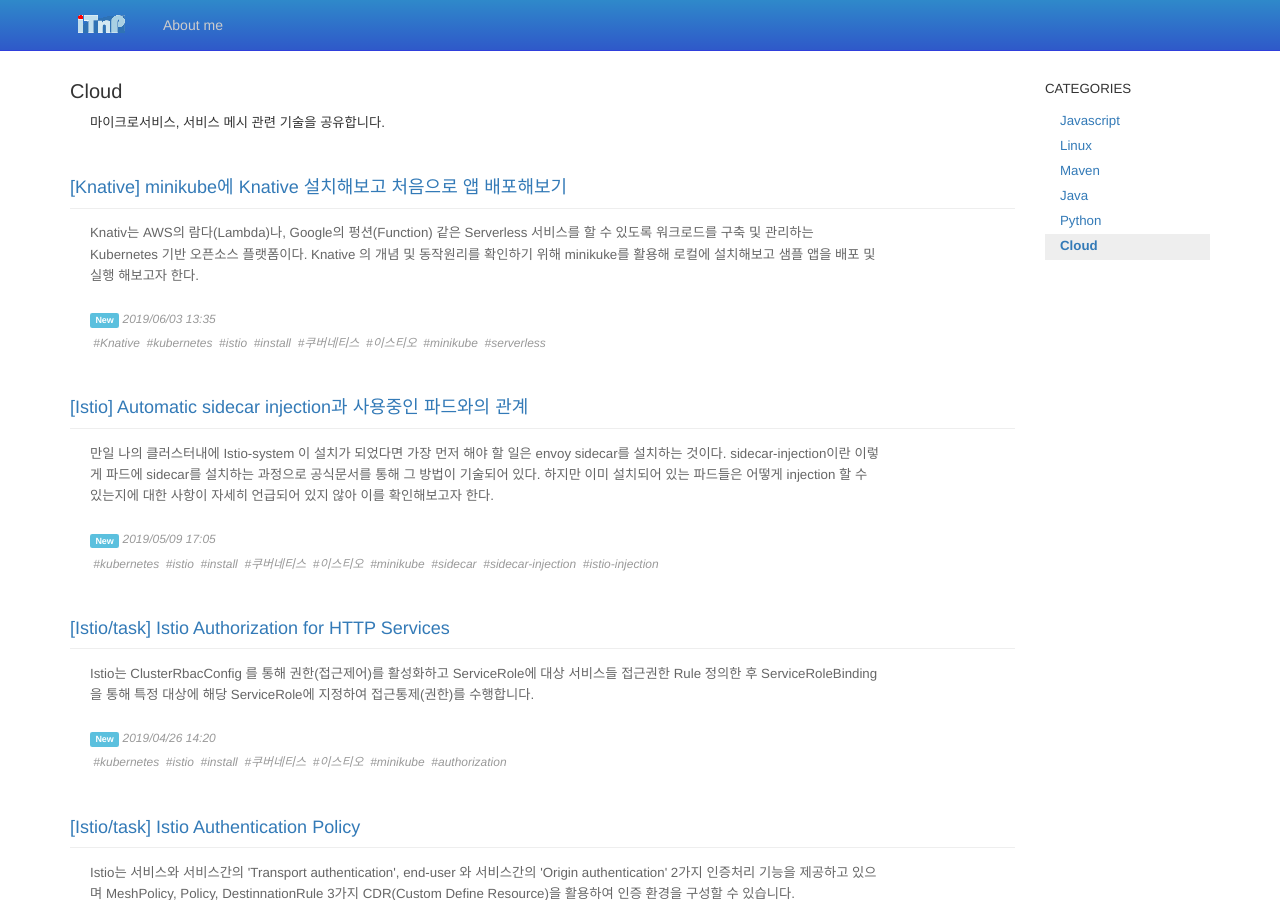
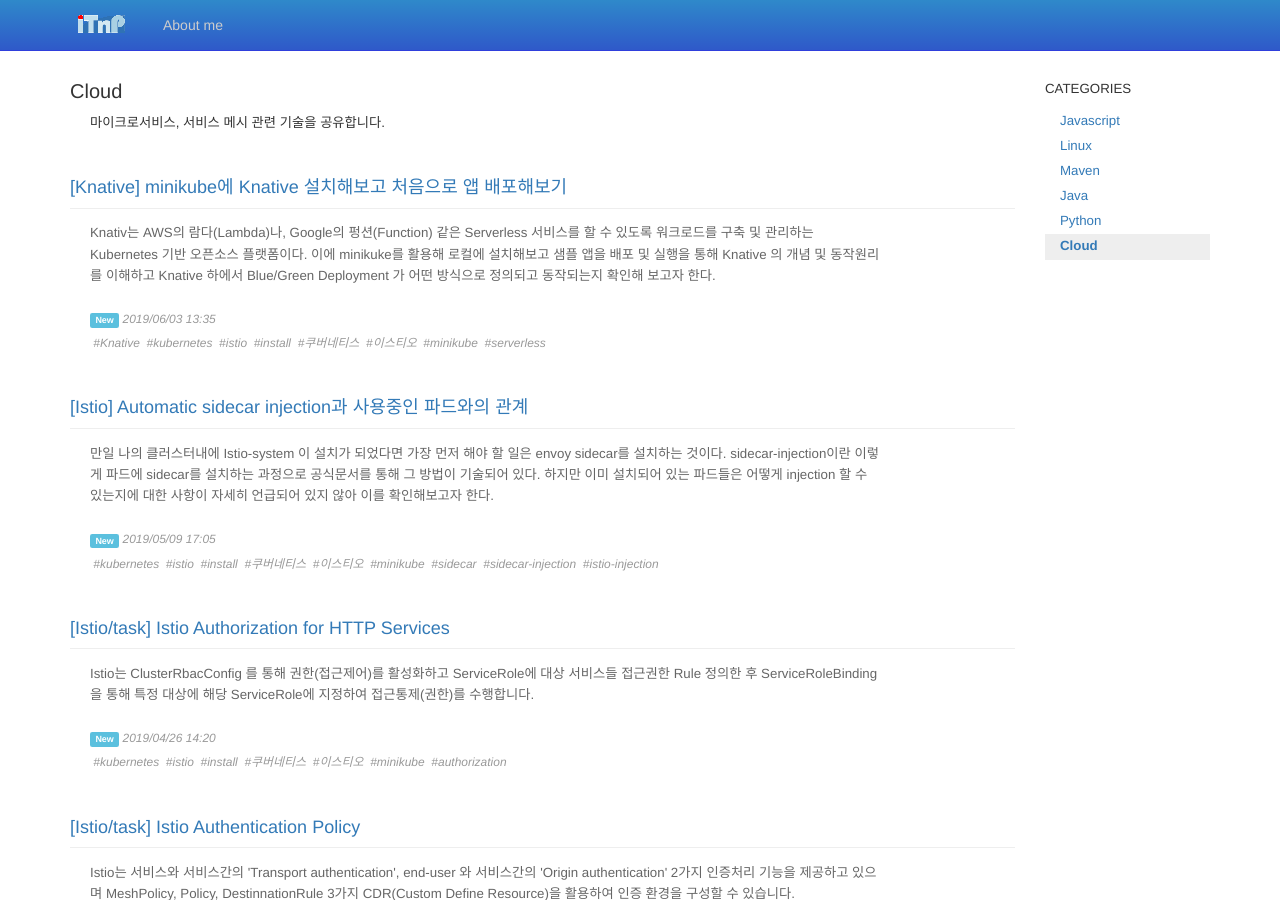
Before and after one commit to itnpeople/itnpeople.github.com, a Jekyll site: the page built from posts/cloud.html, in a window 1280 px wide and 900 px high. Built offline with Jekyll 4.4.1, drawn with Linux system fonts in a browser that asks for light colours; some of the changed lines change nothing that is shown.

Commit message:
내용 보강

```diff
--- a/_posts/2019-06-03-knativ-install and started with app deployment.md
+++ b/_posts/2019-06-03-knativ-install and started with app deployment.md
@@ -4,14 +4,16 @@
 categories: "cloud"
 tags: ["recent"]
 keywords: ["Knative","kubernetes","istio","install","쿠버네티스","이스티오","minikube","serverless"]
-description: "Knativ는 AWS의 람다(Lambda)나, Google의 펑션(Function) 같은 Serverless 서비스를 할 수 있도록 워크로드를 구축 및 관리하는 Kubernetes 기반 오픈소스 플랫폼이다. Knative 의 개념 및 동작원리를 확인하기 위해 minikuke를 활용해 로컬에 설치해보고 샘플 앱을 배포 및 실행 해보고자 한다."
+description: "Knativ는 AWS의 람다(Lambda)나, Google의 펑션(Function) 같은 Serverless 서비스를 할 수 있도록 워크로드를 구축 및 관리하는 Kubernetes 기반 오픈소스 플랫폼이다. 이에 minikuke를 활용해 로컬에 설치해보고 샘플 앱을 배포 및 실행을 통해 Knative 의 개념 및 동작원리를 이해하고 Knative 하에서 Blue/Green Deployment 가 어떤 방식으로 정의되고 동작되는지 확인해 보고자 한다."
 ---
 
 # Knative - minikube에 Knative 설치해보고 처음으로 앱 배포해보기
 ---
 *knative 0.6.*, *docker engine 18.06.2-ce*, *kubernetes 1.12.0*, *Istio 1.0.7*, *minikube v1.0.0* , *macOS Mojave 10.14.4(18E226)*
 
-Knativ는 AWS의 람다(Lambda)나, Google의 펑션(Function) 같은 Serverless 서비스를 할 수 있도록 워크로드를 구축 및 관리하는 Kubernetes 기반 오픈소스 플랫폼이다. Knative 의 개념 및 동작원리를 확인하기 위해 minikuke를 활용해 로컬에 설치해보고 샘플 앱을 배포 및 실행 해보고자 한다.
+Knativ는 AWS의 람다(Lambda)나, Google의 펑션(Function) 같은 Serverless 서비스를 할 수 있도록 워크로드를 구축 및 관리하는 Kubernetes 기반 오픈소스 플랫폼이다.
+이에 minikuke를 활용해 로컬에 설치해보고 샘플 앱을 배포 및 실행을 통해 Knative 의 개념 및 동작원리를 이해하고 Knative 하에서 Blue/Green Deployment 가 어떤 방식으로 정의되고 동작되는지 확인해 보고자 한다.
+
 
 ## Install
 
@@ -36,11 +38,10 @@
 * "Comprehensive Install"은 Request 가 크기 때문에 minikube 에서 설치는 불가능했을 뿐만 아니라 VirtualBox, K8s 버전에 따라 설치가 진행되지 않아서 아래와 같이 몇가지 조정해 주었다.
 
   * memory를 8g 에서 10g로 cpu 6에서 8로 업그레이드
-  * Event 컴포넌트 제외
-  * VirtualBox 대신 hyperkit 드라이버를 지정 (공식문서)
+  * Event, Monitoring 컴포넌트 제외
+  * apiserver.enable-admission-plugins 모두 제외
+  * VirtualBox 대신 hyperkit 드라이버 사용 (공식문서)
   * K8s v1.12.0 로 다운그레이드 (공식문서)
-
-* 그럼에도 불구하고 zipkin 파드가 Insufficient memory 되어 Pending 상태가 되었다 monitoring 컴포넌트도 설치 시 제외하려고 했지만 시간 관계상 다음 테스트를 진행하였다.
 
 
 ### 클러스터 생성
@@ -48,19 +49,18 @@
 * hyperkit 드라이버 설치
 
 ~~~
-brew install hyperkit
+$ brew install hyperkit
 
-curl -LO https://storage.googleapis.com/minikube/releases/latest/docker-machine-driver-hyperkit \
+$ curl -LO https://storage.googleapis.com/minikube/releases/latest/docker-machine-driver-hyperkit \
 && sudo install -o root -g wheel -m 4755 docker-machine-driver-hyperkit /usr/local/bin/
 ~~~
 
 * minikube 클러스터 생성
 
 ~~~
-minikube start --memory=10240 --cpus=8 --disk-size=30g -p knative \
+$ minikube start --memory=10240 --cpus=8 --disk-size=30g -p knative \
   --kubernetes-version=v1.12.0 \
-  --vm-driver=hyperkit \
-  --extra-config=apiserver.enable-admission-plugins="LimitRanger,NamespaceExists,NamespaceLifecycle,ResourceQuota,ServiceAccount,DefaultStorageClass,MutatingAdmissionWebhook"
+  --vm-driver=hyperkit
 ~~~
 
 
@@ -98,7 +98,6 @@
 $ kubectl apply --selector knative.dev/crd-install=true \
 -f https://github.com/knative/serving/releases/download/v0.6.0/serving.yaml \
 -f https://github.com/knative/build/releases/download/v0.5.0/build.yaml \
--f https://github.com/knative/serving/releases/download/v0.6.0/monitoring.yaml \
 -f https://raw.githubusercontent.com/knative/serving/v0.6.0/third_party/config/build/clusterrole.yaml
 ~~~
 
@@ -108,10 +107,8 @@
 $ kubectl apply --selector networking.knative.dev/certificate-provider!=cert-manager \
 -f https://github.com/knative/serving/releases/download/v0.6.0/serving.yaml \
 -f https://github.com/knative/build/releases/download/v0.5.0/build.yaml \
--f https://github.com/knative/serving/releases/download/v0.6.0/monitoring.yaml \
 -f https://raw.githubusercontent.com/knative/serving/v0.6.0/third_party/config/build/clusterrole.yaml
 ~~~
-
 
 * 파드 Running/Complete 상태 확인
 
@@ -152,6 +149,8 @@
 ### 실행 준비
 
 * default 네임스페이스에 파드가 없는 상태 확인
+* 배포 이후 파드가 조회 되지만 일정 시간 이후에는 파드가 자동으로 Terminating 된다.
+
 
 ~~~
 $ kubectl get pod
@@ -159,7 +158,7 @@
 No resources found.
 ~~~
 
-* 서비스 헤더에 넣어 줄 host URL과 서비스 URL을 정의한다.
+* Ingressgateway URL과 라우팅시 필요한 host URL을 정의한다.
 
 ~~~
 $ export HOST_URL=$(kubectl get route helloworld-go  -o jsonpath='{.status.domain}')
@@ -170,7 +169,7 @@
 
 _helloworld-go_ 앱은 사용자 요청에 따라 환경변수 "TARGET" 에 정의 된 "Hello World: Go Sample v1!"라는 문자열이 클라이언트로 리턴하는 로직을 가지고 있다.
 
-아래와 같이 사용자가 _helloworld-go_로 서비스를 요청하면 Knative는 실행 될 파드 ("gcr.io/knative-samples/helloworld-go")가 네임스페이스에 존재하지 않을 경우 실 시간으로 해당 파드를 먼저 설치하게 된다.
+아래와 같이 사용자가 URL 로 요청하면 Header의 Host 명에 정의된 도메인으로 (_helloworld-go_ 서비스)로 요청을 라우팅하게 되고 Knative는 실행 될 파드 ("gcr.io/knative-samples/helloworld-go")가 네임스페이스에 존재하지 않을 경우 실 시간으로 해당 파드를 먼저 설치하게 된다.
 
 이후에 또 다른 실행 요청이 없을 경우 _helloworld-go_ 파드는 삭제된다.
 
@@ -215,8 +214,177 @@
 $ kubectl delete -f service.yaml
 ~~~
 
+## Blue-Green Deployments 전략 맛보기
+
+* Blue-Green Deployments란 무중단 배포를 위한 방안
+* 현재버전을 Blue, 새버전을 Green으로 정하여 Green 으로 점점 더 많은 트래픽을 보내는 방법
+* 만일 문제가 생길경우 Green 버전을 철수하여 빠르게 복구
+
+* 응용
+  * A/B Testing
+  * Canary Releases
+
+### 시나리오
+
+1. Blue(v1) 앱을 배포해보고 URL 요청하여  `class='blue'` 코드를 포함하여 결과가 리턴 되는 지 확인한다.
+1. Green(v2) 앱을 배포하고 라우팅 룰을 v1:v2 = 50:50 으로 배포하도록 정의한다.
+1. URL 요청하여  `class='blue'`, `class='green'` 코드가 50:50 으로 리턴되는지 확인한다.
+
+### 1단계 - v1 배포
+
+* Blue (v1, route-demo-config-v1) app을 배포
+
+~~~
+$ kubectl apply -f - <<EOF
+apiVersion: serving.knative.dev/v1alpha1
+kind: Configuration
+metadata:
+  name: route-demo-config-v1
+  namespace: default
+spec:
+  revisionTemplate:
+    metadata:
+      labels:
+        knative.dev/type: container
+    spec:
+      container:
+        image: gcr.io/knative-samples/knative-route-demo:blue
+        imagePullPolicy: Always
+        env:
+          - name: T_VERSION
+            value: "blue"
+EOF
+~~~
+
+* Route 리소스 배포
+
+~~~
+$ kubectl apply -f - <<EOF
+apiVersion: serving.knative.dev/v1alpha1
+kind: Route
+metadata:
+  name: route-demo
+  namespace: default
+spec:
+  traffic:
+  - configurationName: route-demo-config-v1
+    percent: 100
+EOF
+~~~
+
+* kubectl 로 default 네임스페이스에 deploy 상태 확인
+
+~~~
+$ kubectl get config
+
+NAME                   LATESTCREATED                LATESTREADY                  READY   REASON
+helloworld-go          helloworld-go-v74pk          helloworld-go-v74pk          True
+route-demo-config-v1   route-demo-config-v1-nvfw4   route-demo-config-v1-nvfw4   True
+
+$ kubectl get route
+
+NAME            URL                                        READY   REASON
+helloworld-go   http://helloworld-go.default.example.com   True
+route-demo      http://route-demo.default.example.com      True
+
+~~~
+
+* 라우팅을 위한 HOST_URL과 Ingressgateway 주소인 IP_ADDRESS 변수를 정의
+
+~~~
+$ export HOST_URL=$(kubectl get route route-demo  -o jsonpath='{.status.domain}')
+
+$ export IP_ADDRESS=$(kubectl get node -o 'jsonpath={.items[0].status.addresses[0].address}'):$(kubectl get svc istio-ingressgateway -n istio-system -o 'jsonpath={.spec.ports[?(@.port==80)].nodePort}')
+~~~
+
+$ 2초마다 10번의 트래픽 생성하여 결과 HTML 에서 `class='blue'` 로 지정되는것을 확인한다.
+
+~~~
+$ for i in {1..10}; do curl -i -H "Host: ${HOST_URL}" http://${IP_ADDRESS}; sleep 2; done
+~~~
+
+### 2단계 - v2 배포 하고 `v1:v2=50:50` 으로 라우팅 정의
+
+
+* Green (v2, route-demo-config-v2) app을 배포
+
+~~~
+$ kubectl apply -f - <<EOF
+apiVersion: serving.knative.dev/v1alpha1
+kind: Configuration
+metadata:
+  name: route-demo-config-v2
+  namespace: default
+spec:
+  revisionTemplate:
+    metadata:
+      labels:
+        knative.dev/type: container
+    spec:
+      container:
+        image: gcr.io/knative-samples/knative-route-demo:green # URL to the new version of the sample app docker image
+        imagePullPolicy: Always
+        env:
+          - name: T_VERSION
+            value: "green" # Updated value for the T_VERSION environment variable
+EOF
+~~~
+
+* kubectl 로 default 네임스페이스에 deploy 상태 확인
+
+~~~
+$ kubectl get config
+
+NAME                   LATESTCREATED                LATESTREADY                  READY   REASON
+helloworld-go          helloworld-go-4nht8          helloworld-go-4nht8          True
+route-demo-config-v1   route-demo-config-v1-ckb5s   route-demo-config-v1-ckb5s   True
+route-demo-config-v2   route-demo-config-v2-98lln   route-demo-config-v2-98lln   True
+~~~
+
+
+* _route-demo_  Route를  v1, v2 를 50 : 50 으로 라우팅 하도록 수정한다.
+
+~~~
+$ kubectl apply -f - <<EOF
+apiVersion: serving.knative.dev/v1alpha1
+kind: Route
+metadata:
+  name: route-demo
+  namespace: default
+spec:
+  traffic:
+  - configurationName: route-demo-config-v1
+    percent: 50
+  - configurationName: route-demo-config-v2
+    percent: 50
+    name: v2
+EOF
+~~~
+
+$ 2초마다 10번의 트래픽 생성하여 결과 HTML 에서 `class='blue'`, `class='green'` 로 50:50으로 보여지는 것을 확인
+
+~~~
+$ for i in {1..10}; do curl -i -H "Host: ${HOST_URL}" http://${IP_ADDRESS}; sleep 2; done
+~~~
+
+### Clean-up
+
+~~~
+$ kubectl delete config route-demo-config-v1 route-demo-config-v2
+$ kubectl delete route route-demo
+~~~
+
+## 마치면서
+
+아래와 같은 사항을 확인하였다.
+
+* Knative는 Kubernetes, Istio 기반의 Serverless 오픈소스 플랫폼이다.
+* 사용자의 요청에 따라서 실시간으로 Running 되어야할 POD가 Create 되고 작업 완료 후 Terminating 된다.
+* Knative의 Serving 컴포넌트의 Configuration, Route CRDs 를 통해 Knative Blue/Green Deployment 전략을 손쉽게 실현할 수 있다.
+
 
 ## 참고
 * [Install Knative](https://knative.dev/docs/install/)
 * [Install on Minikube](https://knative.dev/docs/install/knative-with-minikube/)
 * [Getting started Knative Applicatin](https://knative.dev/docs/install/getting-started-knative-app/)
+* [Knative Routing Demo](https://github.com/mchmarny/knative-route-demo)
```
